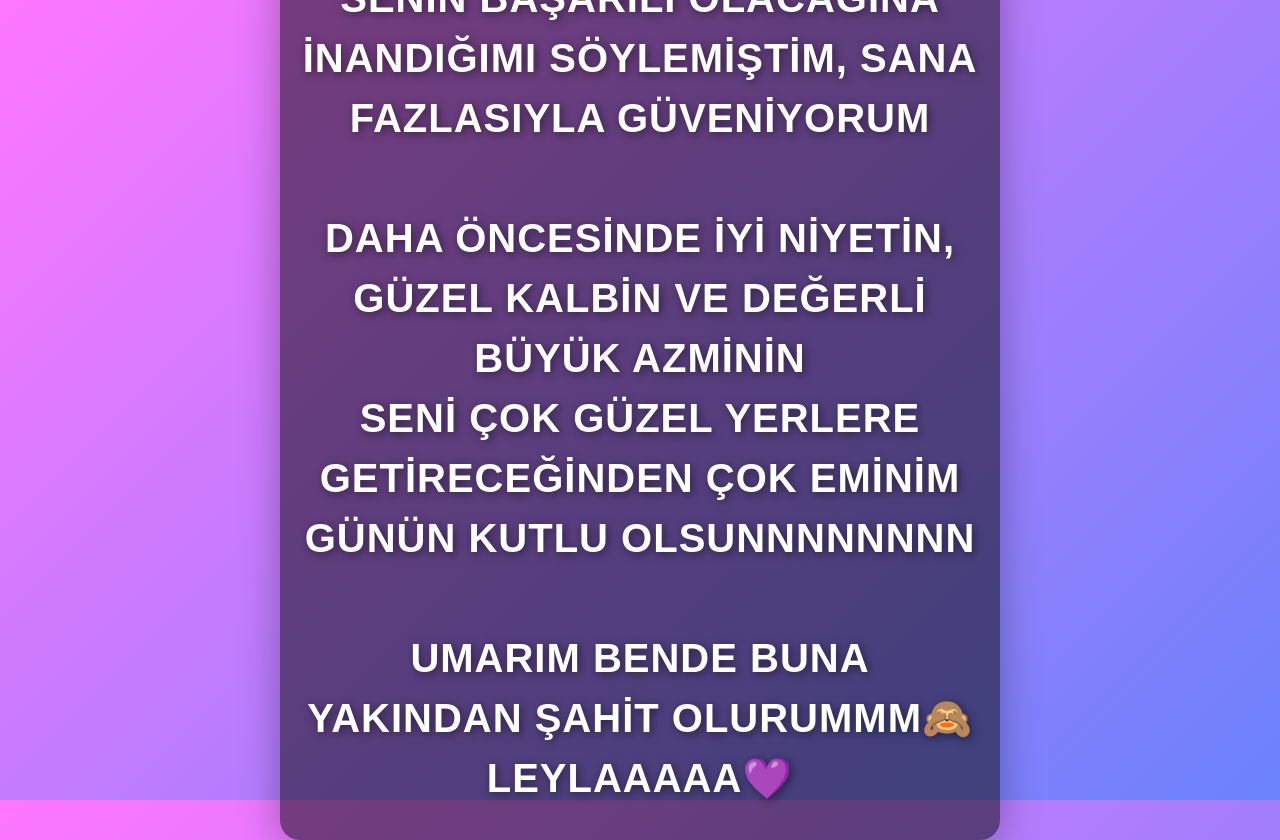
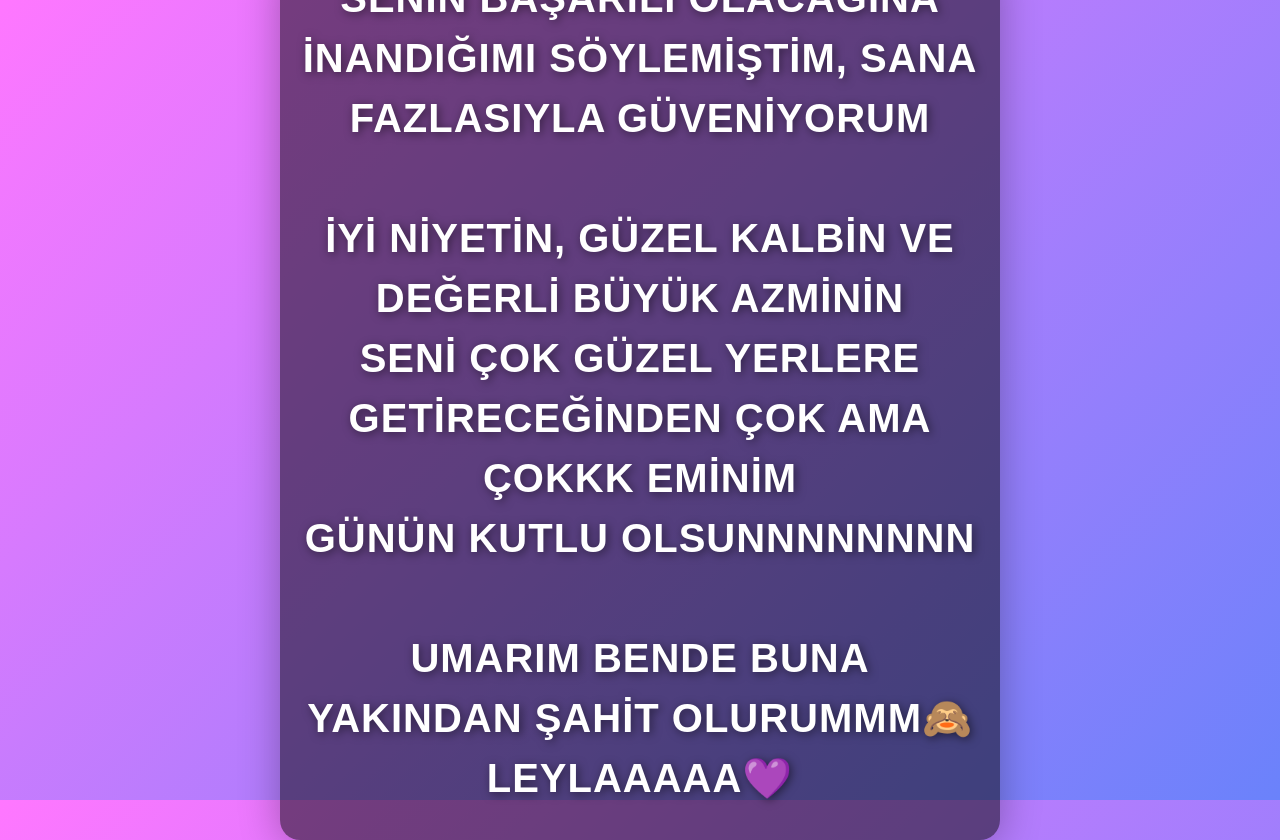
Before and after one commit to lmbirlikte04/leylac-ma.github.io, a plain HTML site: page index.html in a window 1280 px wide. Drawn offline with Linux system fonts and the light colour scheme.

Commit message:
Update index.html

```diff
--- a/index.html
+++ b/index.html
@@ -13,8 +13,8 @@
       <h1 class="message">
         SENİN BAŞARILI OLACAĞINA İNANDIĞIMI SÖYLEMİŞTİM, SANA<br>
         FAZLASIYLA GÜVENİYORUM<br><br>
-        DAHA ÖNCESİNDE İYİ NİYETİN, GÜZEL KALBİN VE DEĞERLİ BÜYÜK AZMİNİN<br>
-        SENİ ÇOK GÜZEL YERLERE GETİRECEĞİNDEN ÇOK EMİNİM
+        İYİ NİYETİN, GÜZEL KALBİN VE DEĞERLİ BÜYÜK AZMİNİN<br>
+        SENİ ÇOK GÜZEL YERLERE GETİRECEĞİNDEN ÇOK AMA ÇOKKK EMİNİM <br>
         GÜNÜN KUTLU OLSUNNNNNNNN<br><br>
         UMARIM BENDE BUNA YAKINDAN ŞAHİT OLURUMMM🙈<br>
         LEYLAAAAA💜
```
